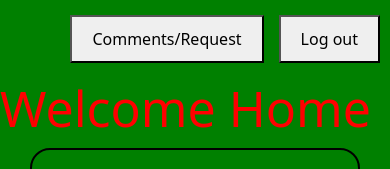
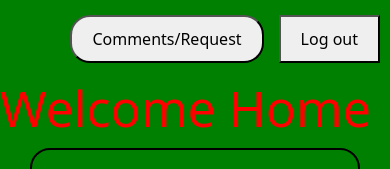
Before and after one commit to andyugbawa/mern-react, a React (Vite) app in the folder newmernapp/client/: page /home in a window 390 px wide. Shown: the top 169 px of the page. Built offline with nearby package versions, Linux system fonts and the light colour scheme.

Commit message:
font size adjusted in media query

```diff
--- a/newmernapp/client/src/App.css
+++ b/newmernapp/client/src/App.css
@@ -154,10 +154,10 @@
 }
 
 #spacer {
-  height: 88px;
+  /* height: 88px; */
   border-top: 1px solid var(--border);
   @media (max-width: 1024px) {
-    height: 48px;
+    /* height: 48px; */
   }
 }
 
--- a/newmernapp/client/src/Home.jsx
+++ b/newmernapp/client/src/Home.jsx
@@ -30,8 +30,8 @@ function Home() {
     <div>
 
       <div className='log-out'>
-        <button onClick={handleComments}>Comments/Request</button>
-        <button onClick={handleLogout}>Log out</button>
+        <button className='request' onClick={handleComments}>Comments/Request</button>
+        <button className='logout' onClick={handleLogout}>Log out</button>
       </div>
 
     <h1>Welcome Home</h1>
--- a/newmernapp/client/src/style.css
+++ b/newmernapp/client/src/style.css
@@ -364,7 +364,13 @@ button {
 }
 
 
-@media (max-width:480px) {
+  .request{
+    border-radius: 20px;
+  }
+  .logout{}
+
+
+@media (max-width:768px) {
 
     body{
         background-color:red ;
```
